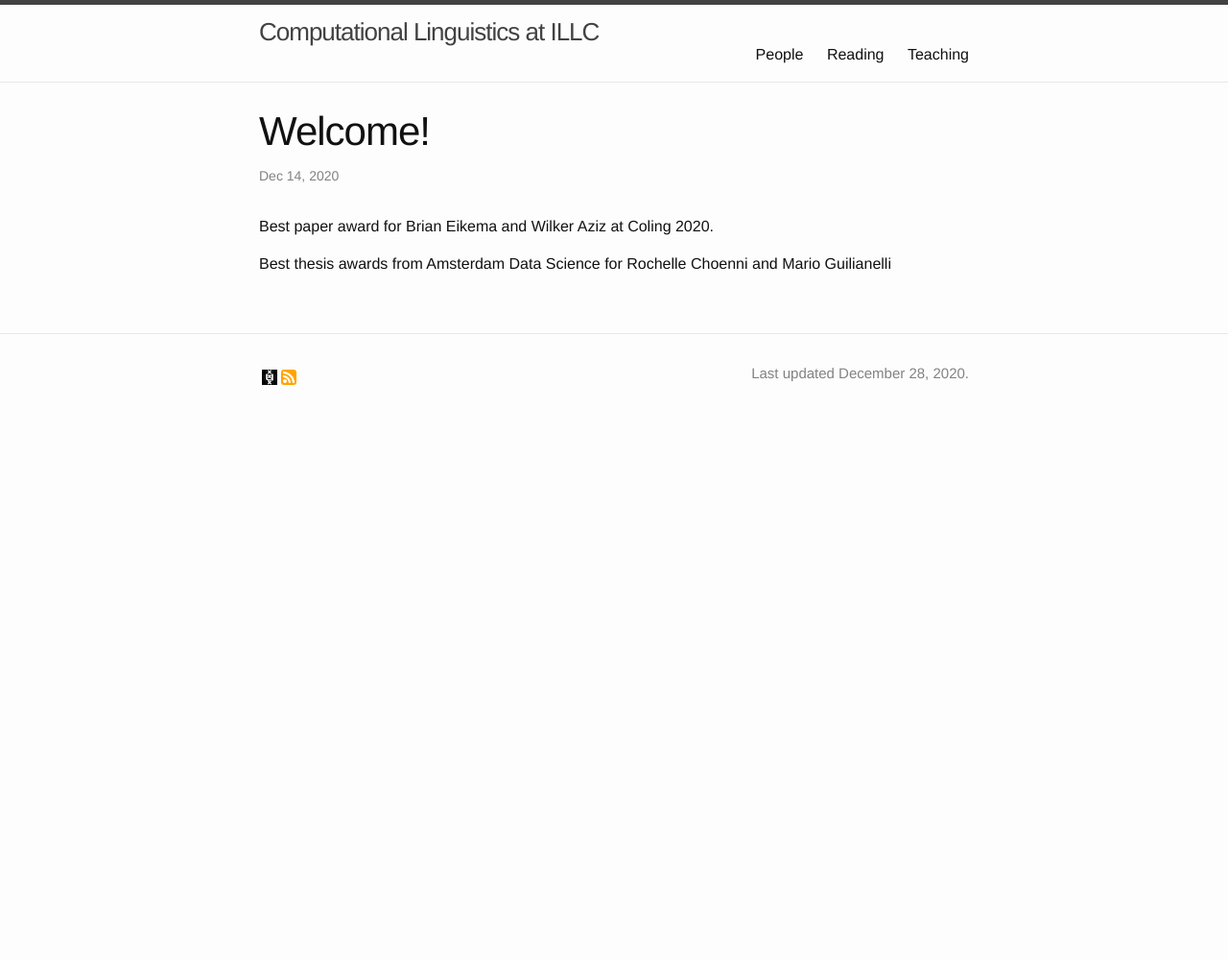
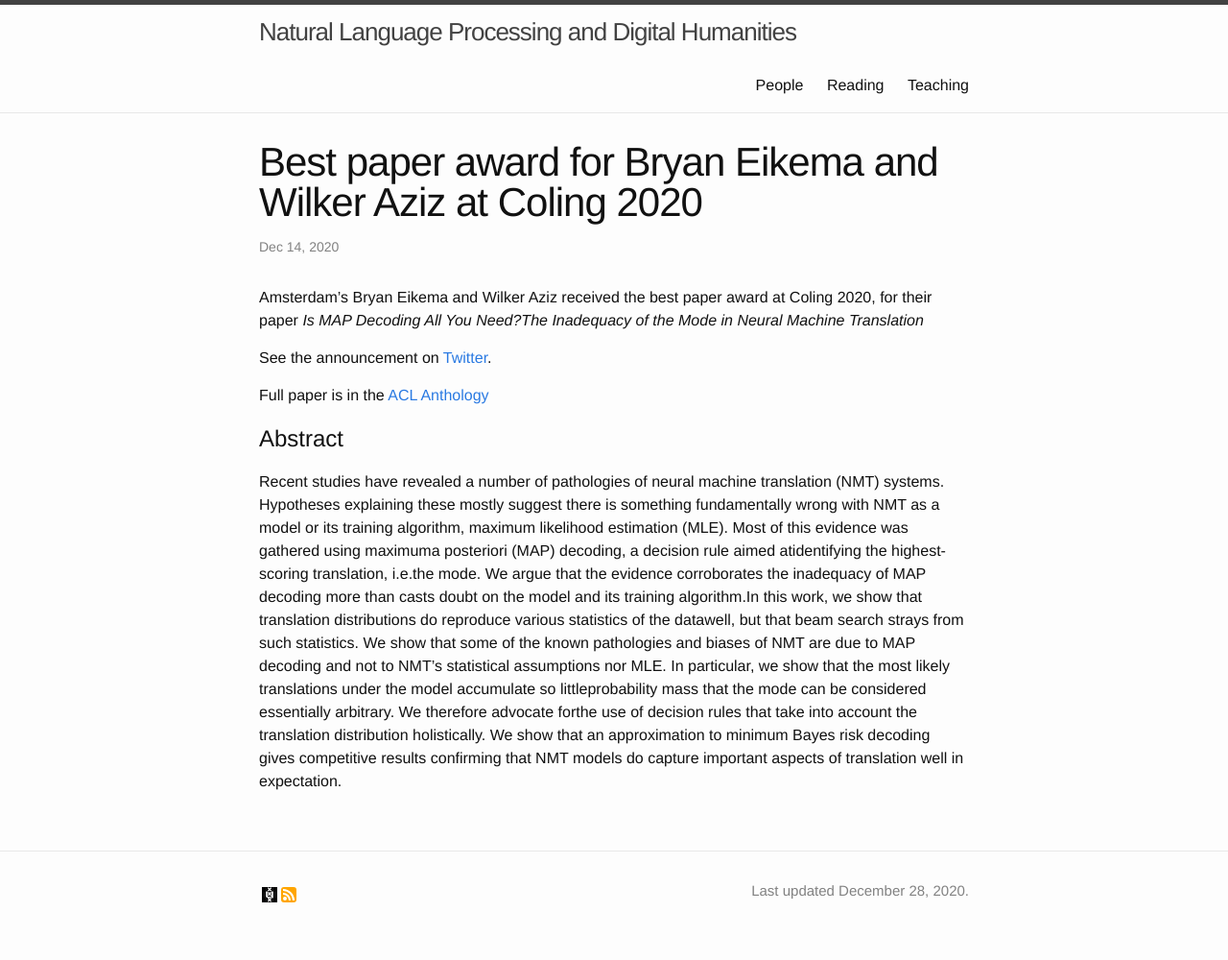
Before and after one commit to cl-illc/cl-illc.github.io, a Jekyll site: the page built from _posts/2020-12-14-bestpaper.md, in a window 1280 px wide. Shown: the whole page at 96% size. Built offline with Jekyll 4.4.1, drawn with Linux system fonts in a browser that asks for light colours; before the commit the page ends 900 px from its top, so only the background shows below that.

Commit message:
typos fixed; posts added

```diff
--- a/_config.yml
+++ b/_config.yml
@@ -1,5 +1,5 @@
 exclude: [README.md, resources/src]
-title: Computational Linguistics at ILLC
+title: Natural Language Processing and Digital Humanities
 email: w.aziz@uva.nl
 description: >
     This is where you will find all about computational linguistics at the ILLC.
--- a/_posts/2020-12-14-bestpaper.md
+++ b/_posts/2020-12-14-bestpaper.md
@@ -1,9 +1,34 @@
 ---
 layout: post
-title:  Welcome!
+title:  Best paper award for Bryan Eikema and Wilker Aziz at Coling 2020
 date:   2020-12-14
 ---
 
-Best paper award for Brian Eikema and Wilker Aziz at Coling 2020.
+Amsterdam's Bryan Eikema and Wilker Aziz received the best paper award at Coling 2020, for their paper *Is MAP Decoding All You Need?The Inadequacy of the Mode in Neural Machine Translation*
 
-Best thesis awards from Amsterdam Data Science for Rochelle Choenni and Mario Guilianelli
+See the announcement on [Twitter](https://twitter.com/coling2020/status/1337454615479062529).
+
+Full paper is in the [ACL Anthology](https://www.aclweb.org/anthology/2020.coling-main.398.pdf)
+
+# Abstract
+
+Recent studies have revealed a number of pathologies of neural machine
+translation (NMT) systems. Hypotheses explaining these mostly suggest
+there is something fundamentally wrong with NMT as a model or its
+training algorithm, maximum likelihood estimation (MLE). Most of this
+evidence was gathered using maximuma posteriori (MAP) decoding, a
+decision rule aimed atidentifying the highest-scoring translation,
+i.e.the mode. We argue that the evidence corroborates the inadequacy
+of MAP decoding more than casts doubt on the model and its training
+algorithm.In this work, we show that translation distributions do
+reproduce various statistics of the datawell, but that beam search
+strays from such statistics. We show that some of the known
+pathologies and biases of NMT are due to MAP decoding and not to
+NMT’s statistical assumptions nor MLE. In particular, we show that the
+most likely translations under the model accumulate so
+littleprobability mass that the mode can be considered essentially
+arbitrary. We therefore advocate forthe use of decision rules that
+take into account the translation distribution holistically.  We
+show that an approximation to minimum Bayes risk decoding gives
+competitive results confirming that NMT models do capture important
+aspects of translation well in expectation.
```
Also changed, not shown: _posts/2020-12-10-bestthesisaward-mario.md (added, +21 -0 lines), _posts/2020-12-10-bestthesisaward-rochelle.md (added, +17 -0 lines), index.md (+2 -2 lines).
